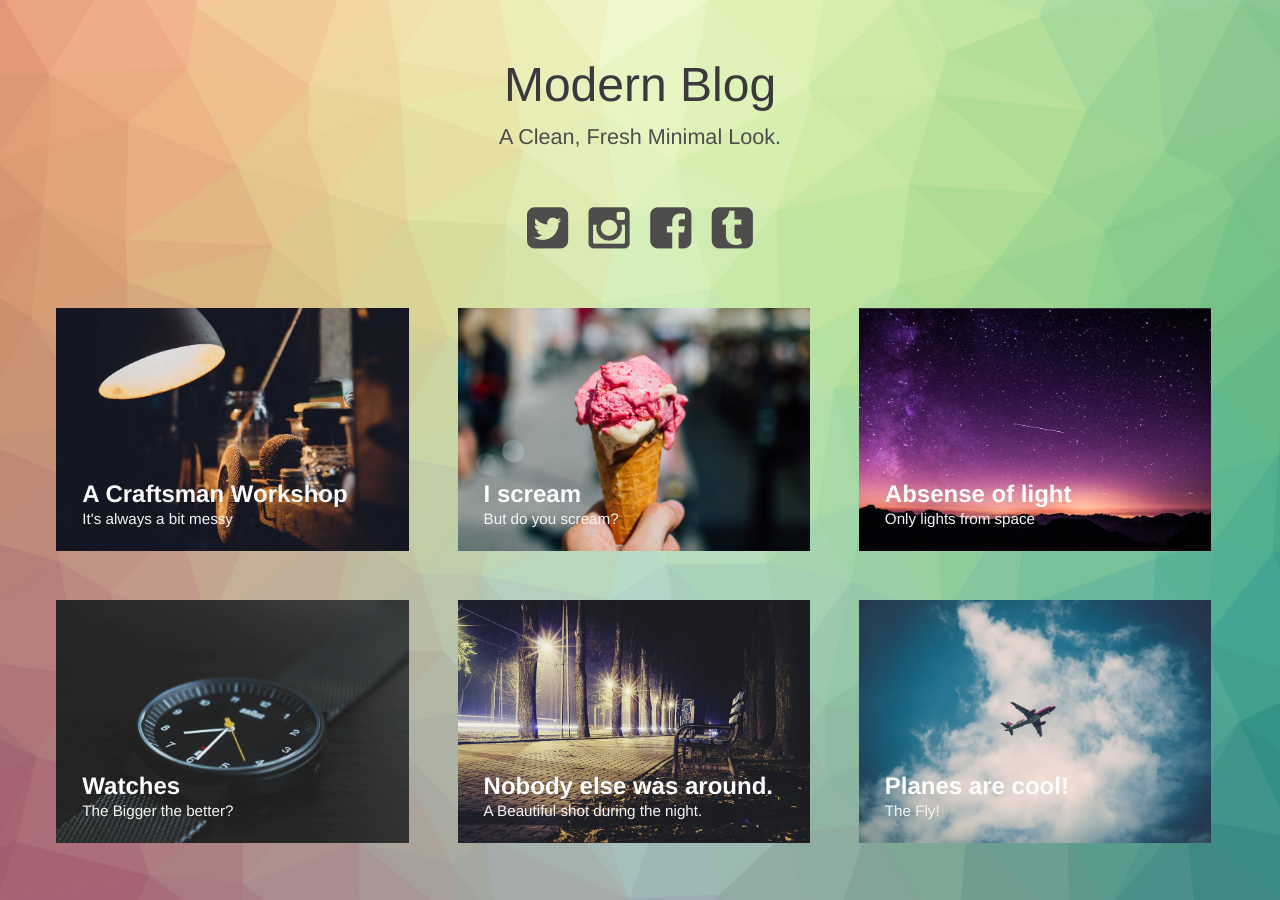
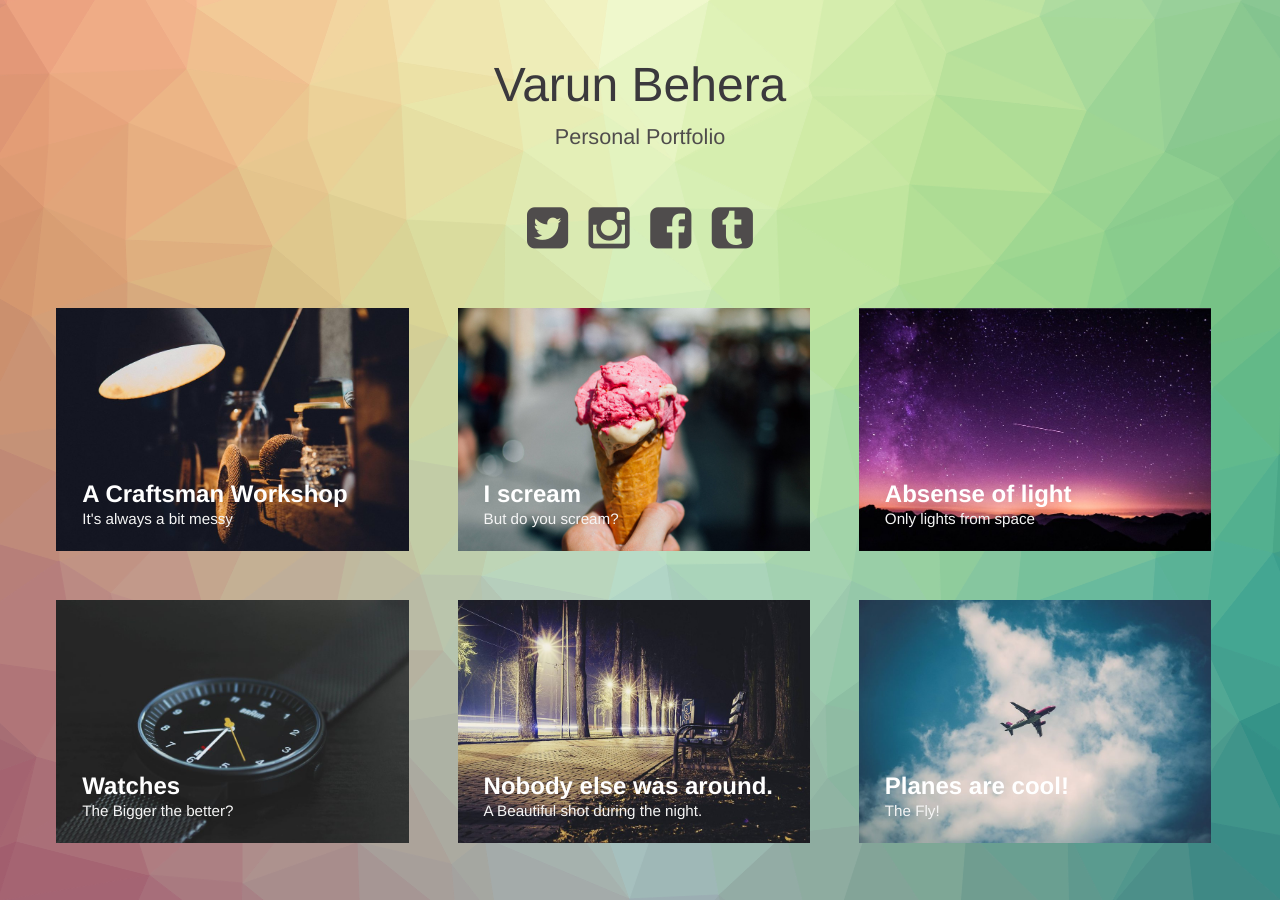
Before and after one commit to varunnjbehera/portfolio, a Jekyll site: the page built from index.html, in a window 1280 px wide. Built offline with Jekyll 4.4.1, drawn with Linux system fonts in a browser that asks for light colours.

Commit message:
Desc Update

```diff
--- a/_config.yml
+++ b/_config.yml
@@ -1,7 +1,7 @@
 # Site settings
-title: Modern Blog
-description: Modern-Blog A Elegant template for Jekyll
-keywords: Modern, Blogging, Fun
-author: Wferr
-baseurl: "" # the subpath of your site, e.g. /blog/
-url: "" # the base hostname & protocol for your site
+title: Varun Behera
+description: Personal Portfolio
+keywords: Projects
+author: VB
+baseurl: ""
+url: "portfolio.varunbehera.com"
--- a/index.html
+++ b/index.html
@@ -28,7 +28,7 @@ layout: compress
 <body class="body">
 <div class="container">
     <header class="header">
-        <h1>Modern Blog<span>A Clean, Fresh Minimal Look.</span></h1>
+        <h1>Varun Behera<span>Personal Portfolio</span></h1>
         <nav class="links">
             <a href="#"><i class="fa fa-twitter-square fa-3x"></i></a>
             <a href="#"><i class="fa fa-instagram fa-3x"></i></a>
```
